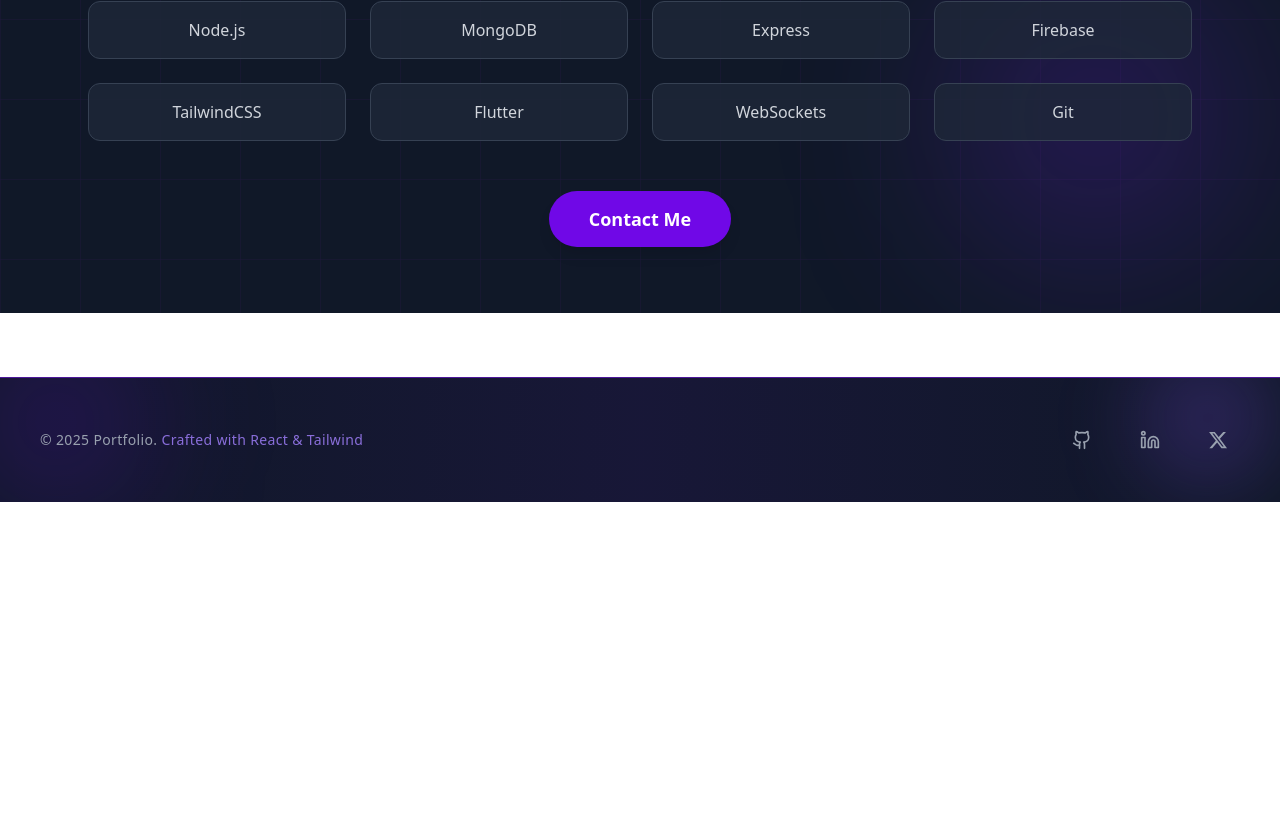
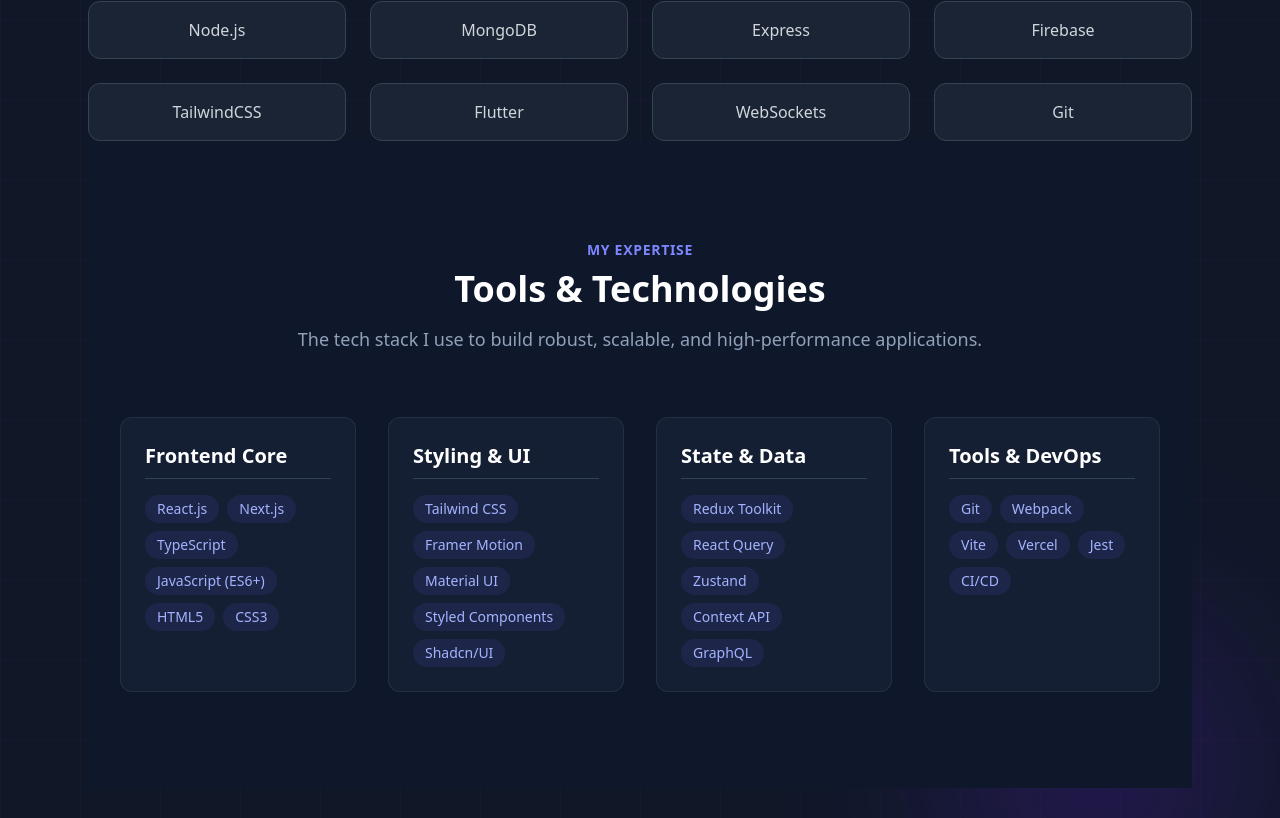
Before and after one commit to Akshad11/AkshadDhole, a Next.js app: page /about in a window 1280 px wide. Shown: the part 862-1680 px from the top of the page. Before the commit the page ends 1364 px from the top, so only its background shows below. Built offline with nearby package versions, Linux system fonts and the light colour scheme.

Commit message:
Add Skills component and skills data structure for enhanced expertise display

```diff
--- a/src/app/about/page.tsx
+++ b/src/app/about/page.tsx
@@ -5,6 +5,7 @@
 import { useEffect } from "react";
 import Navbar from "../components/Navbar";
 import Footer from "../components/Footer";
+import Skills from "../components/Skill";
 
 export default function AboutPage() {
 
@@ -116,7 +117,13 @@
                             </div>
                         ))}
                     </div>
+
                 </div>
+
+                <div>
+                    <Skills />
+                </div>
+
 
                 {/* CTA */}
                 <div className="mt-16 text-center reveal-about">
--- /dev/null
+++ b/src/app/components/Skill.tsx
@@ -0,0 +1,43 @@
+import React from 'react';
+import { skills } from '../data/projectsData';
+
+const Skills: React.FC = () => {
+    return (
+        <section id="skills" className="py-24 bg-slate-900">
+            <div className="max-w-7xl mx-auto px-4 sm:px-6 lg:px-8">
+                <div className="text-center max-w-3xl mx-auto mb-16">
+                    <span className="text-indigo-400 font-semibold tracking-wider uppercase text-sm">My Expertise</span>
+                    <h2 className="text-3xl sm:text-4xl font-bold text-white mt-2">Tools & Technologies</h2>
+                    <p className="text-slate-400 mt-4 text-lg">
+                        The tech stack I use to build robust, scalable, and high-performance applications.
+                    </p>
+                </div>
+
+                <div className="grid grid-cols-1 md:grid-cols-2 lg:grid-cols-4 gap-8">
+                    {skills.map((category, idx) => (
+                        <div
+                            key={idx}
+                            className="bg-slate-800/50 p-6 rounded-xl border border-slate-700/50 hover:border-indigo-500/30 hover:bg-slate-800 transition-all duration-300"
+                        >
+                            <h3 className="text-xl font-bold text-white mb-4 border-b border-slate-700 pb-2">
+                                {category.category}
+                            </h3>
+                            <div className="flex flex-wrap gap-2">
+                                {category.items.map((skill) => (
+                                    <span
+                                        key={skill}
+                                        className="px-3 py-1 bg-indigo-500/10 text-indigo-300 rounded-full text-sm font-medium"
+                                    >
+                                        {skill}
+                                    </span>
+                                ))}
+                            </div>
+                        </div>
+                    ))}
+                </div>
+            </div>
+        </section>
+    );
+};
+
+export default Skills;
--- a/src/app/data/projectsData.ts
+++ b/src/app/data/projectsData.ts
@@ -1,4 +1,5 @@
 // projectsData.ts
+import { SkillCategory } from "@/types/types"
 import Image1 from "../assets/project1.png"
 import Image2 from "../assets/project2.png"
 import Image3 from "../assets/project3.png"
@@ -52,6 +53,24 @@
     },
 ];
 
+export const skills: SkillCategory[] = [
+    {
+        category: "Frontend Core",
+        items: ["React.js", "Next.js", "TypeScript", "JavaScript (ES6+)", "HTML5", "CSS3"]
+    },
+    {
+        category: "Styling & UI",
+        items: ["Tailwind CSS", "Framer Motion", "Material UI", "Styled Components", "Shadcn/UI"]
+    },
+    {
+        category: "State & Data",
+        items: ["Redux Toolkit", "React Query", "Zustand", "Context API", "GraphQL"]
+    },
+    {
+        category: "Tools & DevOps",
+        items: ["Git", "Webpack", "Vite", "Vercel", "Jest", "CI/CD"]
+    }
+];
 
 export const projectBlogs = [
     {
--- /dev/null
+++ b/src/types/types.ts
@@ -0,0 +1,4 @@
+export interface SkillCategory {
+    category: string;
+    items: string[];
+}
```
